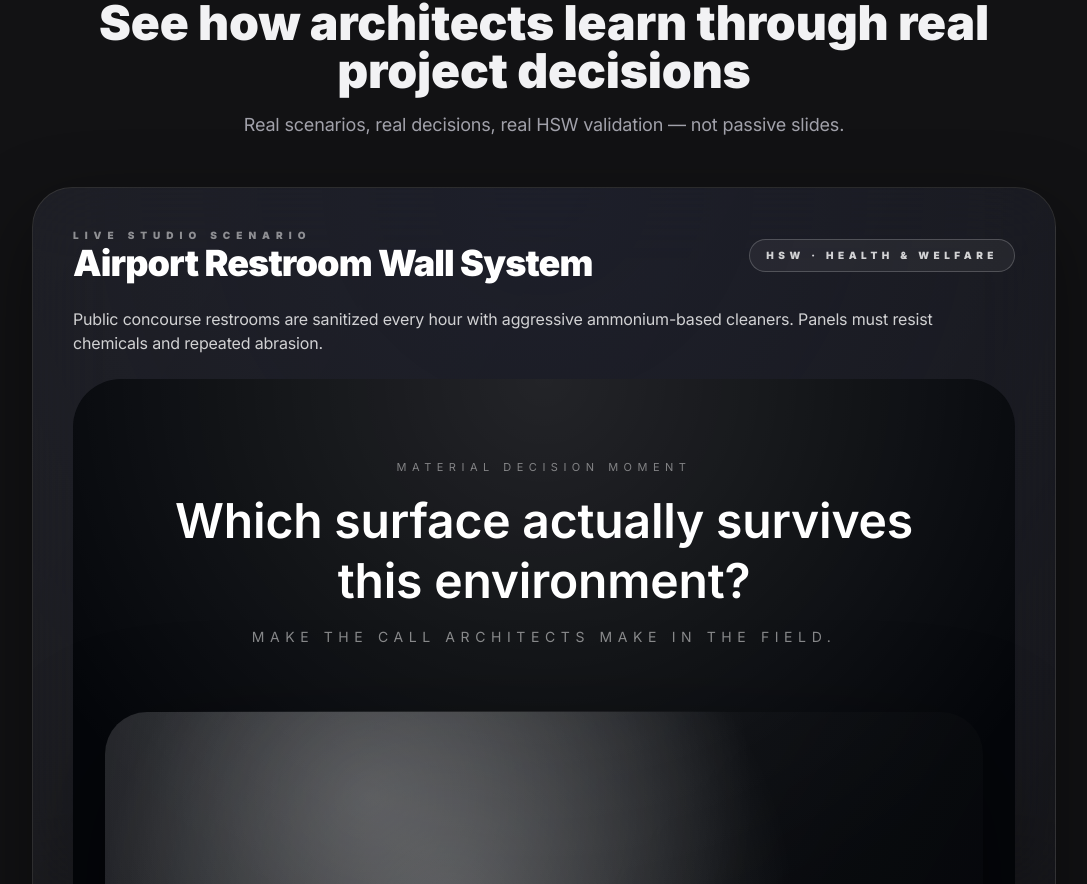
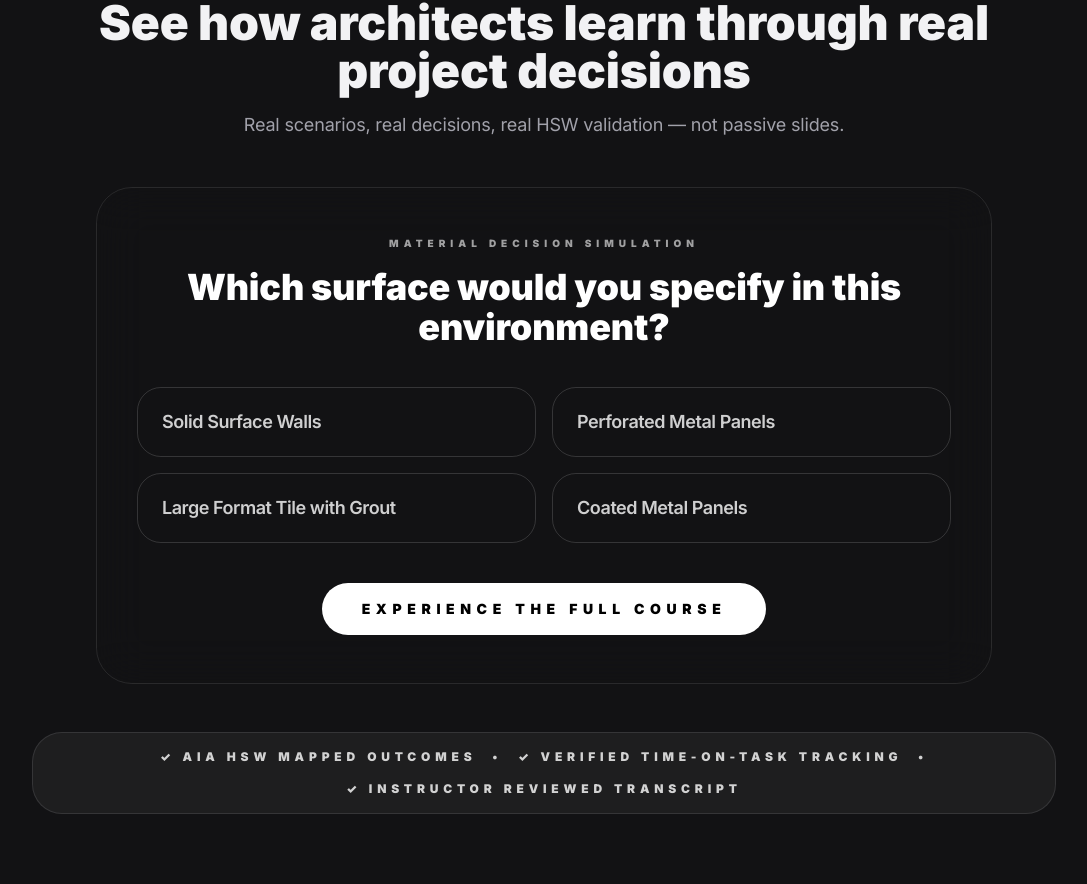
Before and after one commit to sawyer-gif/mr-ceu-studio, a React (Vite) app: page / in a window 1280 px wide. Shown: the part 2051-2935 px from the top of the page, without its empty margins (96-1183 px from the left). Built offline with nearby package versions, Linux system fonts and the light colour scheme.

Commit message:
feat: interactive decision preview

```diff
--- /dev/null
+++ b/components/DecisionPreview.tsx
@@ -0,0 +1,74 @@
+import React, { useState } from 'react';
+
+const OPTIONS = [
+  {
+    id: 'solid',
+    label: 'Solid Surface Walls',
+    response: 'Correct for high-sanitation environments. Eliminates failure points caused by seams.'
+  },
+  {
+    id: 'perforated',
+    label: 'Perforated Metal Panels',
+    response: 'Acoustic value, but openings turn into residue traps during aggressive cleaning cycles.'
+  },
+  {
+    id: 'tile',
+    label: 'Large Format Tile with Grout',
+    response: 'Grout introduces recurring maintenance cycles and long-term contamination risk.'
+  },
+  {
+    id: 'coated',
+    label: 'Coated Metal Panels',
+    response: 'Coatings hide wear briefly—once breached, the substrate captures residue and oxidizes.'
+  }
+];
+
+const DecisionPreview: React.FC = () => {
+  const [selection, setSelection] = useState<string | null>(null);
+  const activeOption = selection ? OPTIONS.find((option) => option.id === selection) : null;
+
+  return (
+    <div className="w-full max-w-4xl mx-auto rounded-[36px] border border-white/10 bg-white/5/40 backdrop-blur-xl px-10 py-12 space-y-10 text-center">
+      <div className="space-y-4">
+        <p className="text-[10px] font-black uppercase tracking-[0.5em] text-white/60">Material Decision Simulation</p>
+        <h3 className="text-3xl md:text-4xl font-black text-white">
+          Which surface would you specify in this environment?
+        </h3>
+      </div>
+
+      <div className="grid grid-cols-1 md:grid-cols-2 gap-4">
+        {OPTIONS.map((option) => {
+          const isActive = selection === option.id;
+          return (
+            <button
+              key={option.id}
+              onClick={() => setSelection(option.id)}
+              className={`px-6 py-5 rounded-[24px] border transition-all text-left text-lg font-semibold tracking-tight text-white/80 hover:text-white hover:border-white/40 ${
+                isActive ? 'border-white text-white bg-white/5' : 'border-white/15'
+              }`}
+            >
+              {option.label}
+            </button>
+          );
+        })}
+      </div>
+
+      {activeOption && (
+        <p className="text-xl text-white/80" aria-live="polite">
+          {activeOption.response}
+        </p>
+      )}
+
+      <div>
+        <a
+          href="/waitlist"
+          className="inline-flex items-center justify-center px-10 py-4 rounded-full bg-white text-black text-sm font-black uppercase tracking-[0.4em] hover:opacity-90 transition"
+        >
+          Experience the Full Course
+        </a>
+      </div>
+    </div>
+  );
+};
+
+export default DecisionPreview;
--- a/components/LandingPage.tsx
+++ b/components/LandingPage.tsx
@@ -4,8 +4,7 @@ import { ShieldCheck, Lock, X, Sun, Moon } from 'lucide-react';
 import { User } from '../types';
 import WaitlistModal from './WaitlistModal';
 import LegalModals from './LegalModals';
-import StudioPreviewModule from './studio/StudioPreviewModule';
-import StudioPreviewModule from './studio/StudioPreviewModule';
+import DecisionPreview from './DecisionPreview';
 
 interface LandingPageProps {
   onLogin: (user: User) => void;
@@ -198,7 +197,7 @@ const LandingPage: React.FC<LandingPageProps> = ({ onLogin, theme, toggleTheme,
               <p className="text-[var(--text-secondary)] text-base md:text-lg max-w-3xl mx-auto">Real scenarios, real decisions, real HSW validation — not passive slides.</p>
             </div>
 
-            <StudioPreviewModule />
+            <DecisionPreview />
 
             <div className="rounded-[30px] border border-white/10 bg-white/5 px-6 py-4 text-[10px] md:text-xs text-white/80 font-black uppercase tracking-[0.4em] flex flex-wrap items-center justify-center gap-4">
               <span>✓ AIA HSW Mapped Outcomes</span>
```
